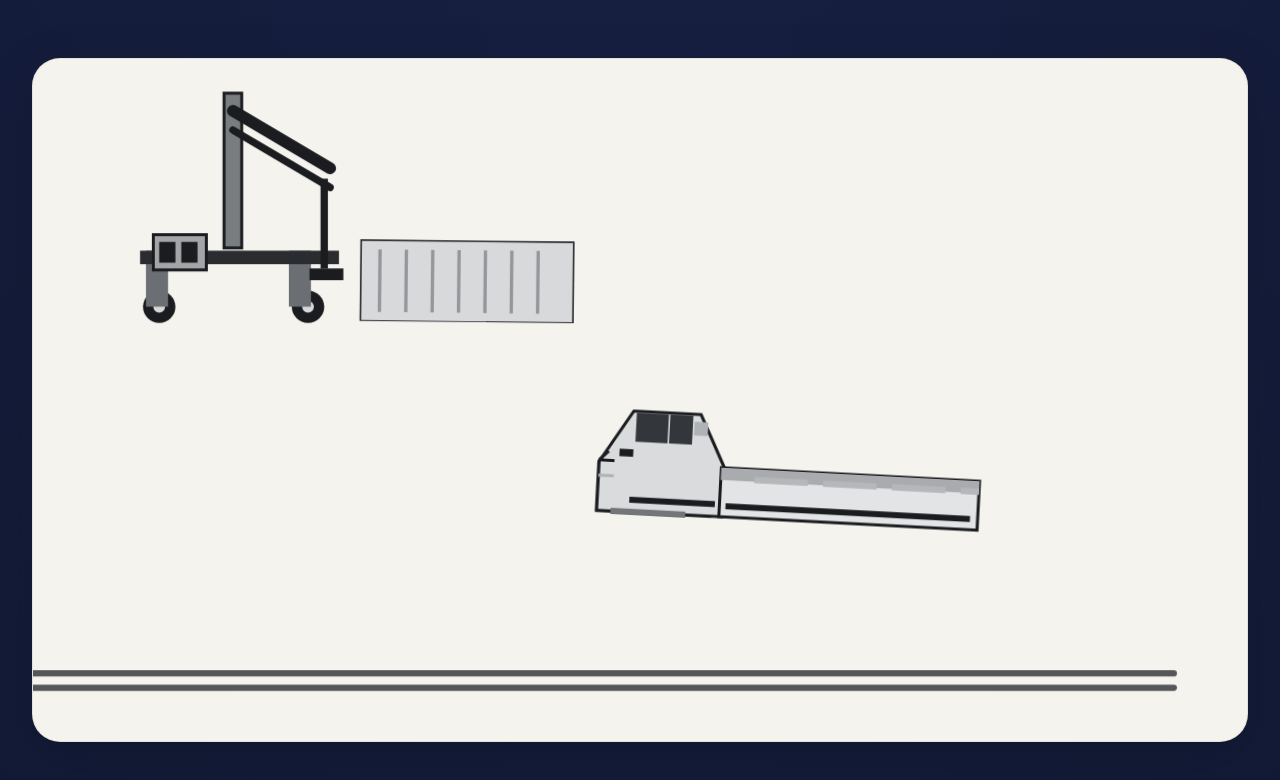
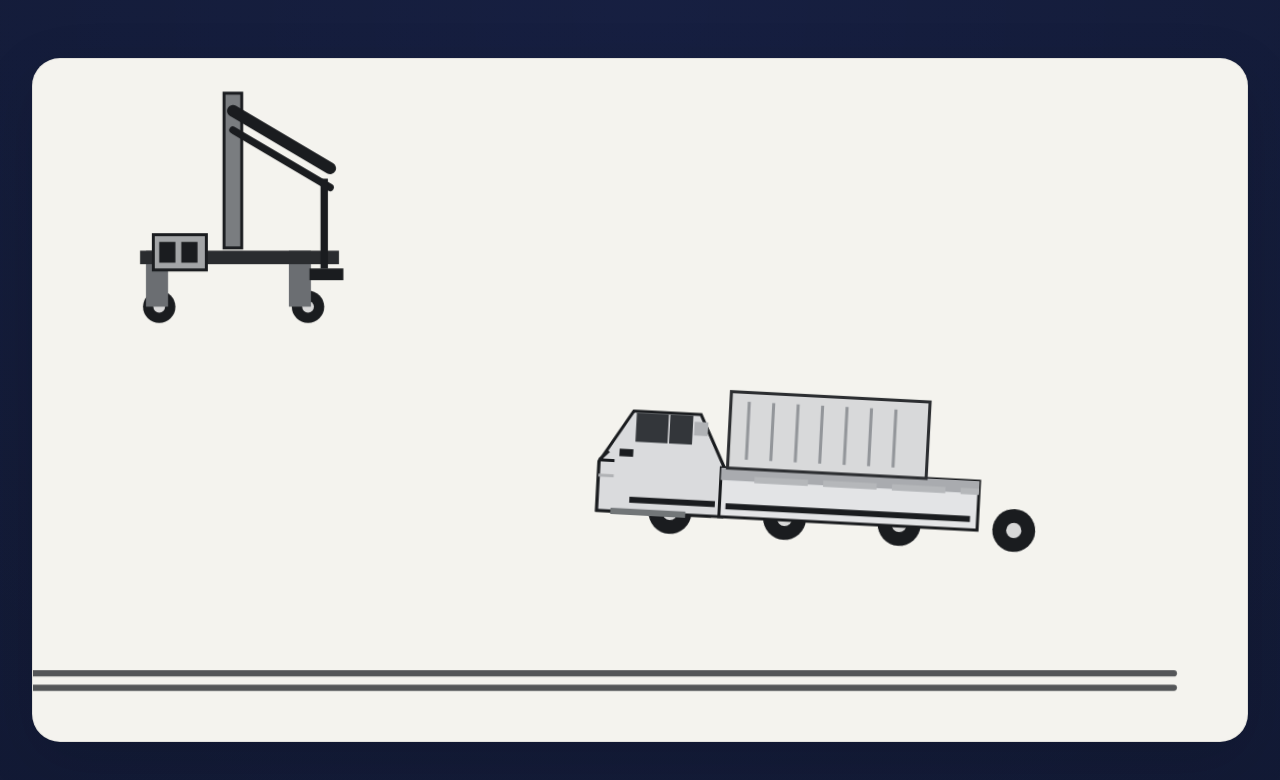
Before and after one commit to Thunderer11/KesarNutrition, a React (Vite) app: page / in a window 1280 px wide. Shown: the top 780 px of the page. Built offline with nearby package versions, Linux system fonts and the light colour scheme.

Commit message:
Container animation made slightly better

```diff
--- a/src/animations/introAnimation.ts
+++ b/src/animations/introAnimation.ts
@@ -37,10 +37,8 @@ export function initIntroAnimation(options: IntroAnimationOptions = {}) {
       rotation: 0,
       transformOrigin: '50% 50%',
     })
-    .set('.truck-wheel', {
-      rotation: 0,
-      transformOrigin: '50% 50%',
-      transformBox: 'fill-box',
+    .set('#truck-container', {
+      autoAlpha: 0,
     })
     .set('#scene-content', {
       x: 0,
@@ -144,15 +142,12 @@ export function initIntroAnimation(options: IntroAnimationOptions = {}) {
     )
 
     .addLabel('truckMove', `>+0.2`)
-    .to(
-      '.truck-wheel',
-      {
-        duration: introTiming.truckMove,
-        rotate: '+=190deg',
-        ease: 'power2.inOut',
-      },
-      'truckMove',
-    )
+    .set('#container', {
+      autoAlpha: 0,
+    }, 'truckMove')
+    .set('#truck-container', {
+      autoAlpha: 1,
+    }, 'truckMove')
     .to(
       '#truck',
       {
@@ -197,15 +192,6 @@ export function initIntroAnimation(options: IntroAnimationOptions = {}) {
 
     .addLabel('finalStop', `>+0.08`)
     .to(
-      '.truck-wheel',
-      {
-        duration: 0.45,
-        rotate: '+=28deg',
-        ease: 'power1.out',
-      },
-      'finalStop',
-    )
-    .to(
       '#truck',
       {
         duration: 0.4,
--- a/src/animations/scrollAnimation.ts
+++ b/src/animations/scrollAnimation.ts
@@ -38,17 +38,6 @@ export function initScrollAnimation(options: ScrollAnimationOptions) {
         rotation: 2.25,
         ease: 'none',
       },
-    )
-    .fromTo(
-      '.truck-wheel',
-      {
-        rotate: 218,
-      },
-      {
-        rotate: 1020,
-        ease: 'none',
-      },
-      0,
     )
     .fromTo(
       '#scene-content',
--- a/src/components/animation/Container.tsx
+++ b/src/components/animation/Container.tsx
@@ -1,8 +1,13 @@
 import './Scene.css';
 
-function Container() {
+interface ContainerProps {
+  id?: string;
+  className?: string;
+}
+
+function Container({ id = 'container', className = '' }: ContainerProps) {
   return (
-    <div id="container" className="scene-element container">
+    <div id={id} className={`scene-element container ${className}`.trim()}>
       <svg viewBox="0 0 260 100" aria-labelledby="containerTitle" role="img" xmlns="http://www.w3.org/2000/svg">
         <title id="containerTitle">Shipping container</title>
         <rect x="0" y="0" width="260" height="100" fill="#d8d9da" stroke="#2c2e31" strokeWidth="4" />
--- a/src/components/animation/Scene.css
+++ b/src/components/animation/Scene.css
@@ -69,11 +69,6 @@
   opacity: 1;
 }
 
-.truck-wheel {
-  transform-box: fill-box;
-  transform-origin: center center;
-}
-
 @media (max-width: 960px) {
   .scene-viewport {
     aspect-ratio: 4 / 3;
--- a/src/components/animation/Truck.tsx
+++ b/src/components/animation/Truck.tsx
@@ -6,22 +6,14 @@ function Truck() {
       <svg viewBox="0 0 640 240" aria-labelledby="truckTitle" role="img" xmlns="http://www.w3.org/2000/svg">
         <title id="truckTitle">Side view container truck</title>
         <g id="truck-wheels" className="truck-wheels" fill="none" stroke="none">
-          <g className="truck-wheel">
-            <circle cx="138" cy="200" r="28" fill="#1a1c1f" />
-            <circle cx="138" cy="200" r="10" fill="#d8d8d8" />
-          </g>
-          <g className="truck-wheel">
-            <circle cx="288" cy="200" r="28" fill="#1a1c1f" />
-            <circle cx="288" cy="200" r="10" fill="#d8d8d8" />
-          </g>
-          <g className="truck-wheel">
-            <circle cx="438" cy="200" r="28" fill="#1a1c1f" />
-            <circle cx="438" cy="200" r="10" fill="#d8d8d8" />
-          </g>
-          <g className="truck-wheel">
-            <circle cx="588" cy="200" r="28" fill="#1a1c1f" />
-            <circle cx="588" cy="200" r="10" fill="#d8d8d8" />
-          </g>
+          <circle cx="138" cy="200" r="28" fill="#1a1c1f" />
+          <circle cx="288" cy="200" r="28" fill="#1a1c1f" />
+          <circle cx="438" cy="200" r="28" fill="#1a1c1f" />
+          <circle cx="588" cy="200" r="28" fill="#1a1c1f" />
+          <circle cx="138" cy="200" r="10" fill="#d8d8d8" />
+          <circle cx="288" cy="200" r="10" fill="#d8d8d8" />
+          <circle cx="438" cy="200" r="10" fill="#d8d8d8" />
+          <circle cx="588" cy="200" r="10" fill="#d8d8d8" />
         </g>
 
         <g id="truck-body-group">
@@ -44,6 +36,18 @@ function Truck() {
           <path d="M84 186h112" stroke="#1a1c1f" strokeWidth="8" />
           <path d="M60 202h98" stroke="#727678" strokeWidth="8" />
         </g>
+        <g id="truck-container" opacity="0">
+          <rect x="210" y="38" width="260" height="100" fill="#d8d9da" stroke="#2c2e31" strokeWidth="4" />
+          <g stroke="#93969a" strokeWidth="4">
+            <path d="M234 50v76" />
+            <path d="M266 50v76" />
+            <path d="M298 50v76" />
+            <path d="M330 50v76" />
+            <path d="M362 50v76" />
+            <path d="M394 50v76" />
+            <path d="M426 50v76" />
+          </g>
+        </g>
       </svg>
     </div>
   );
```
